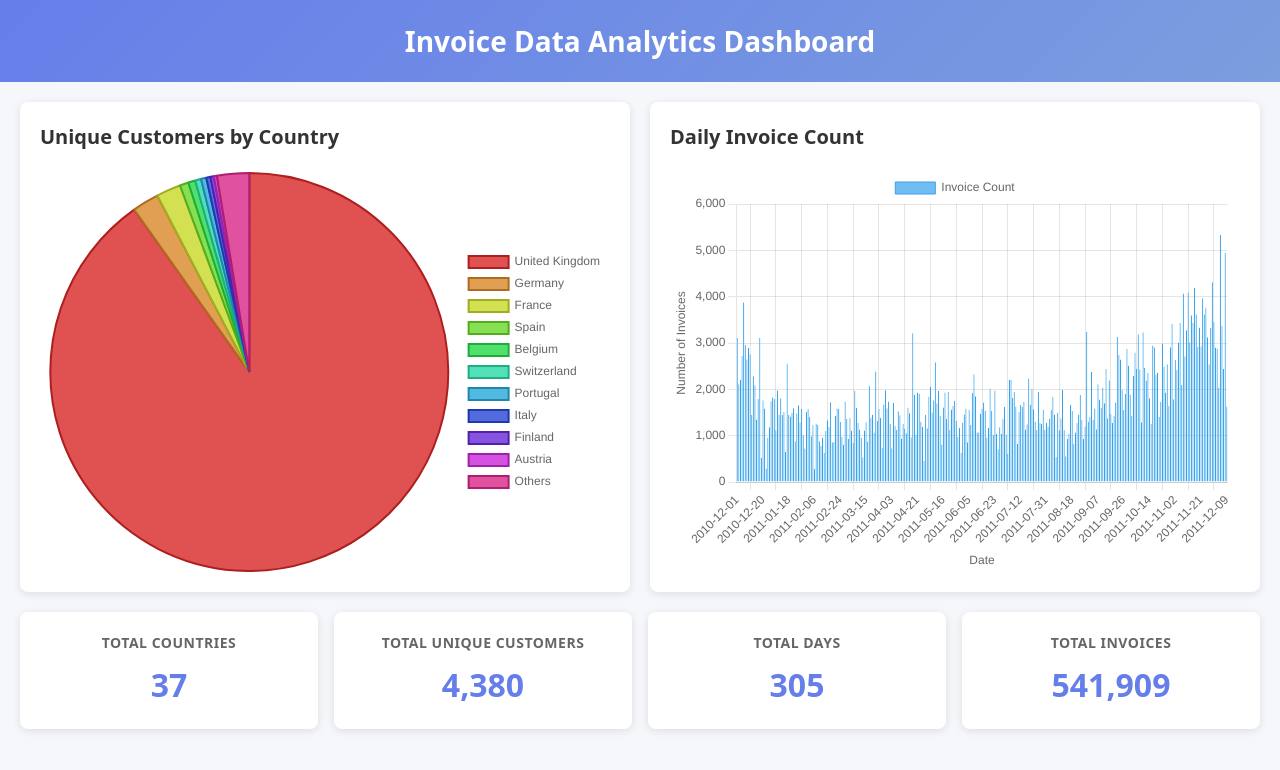
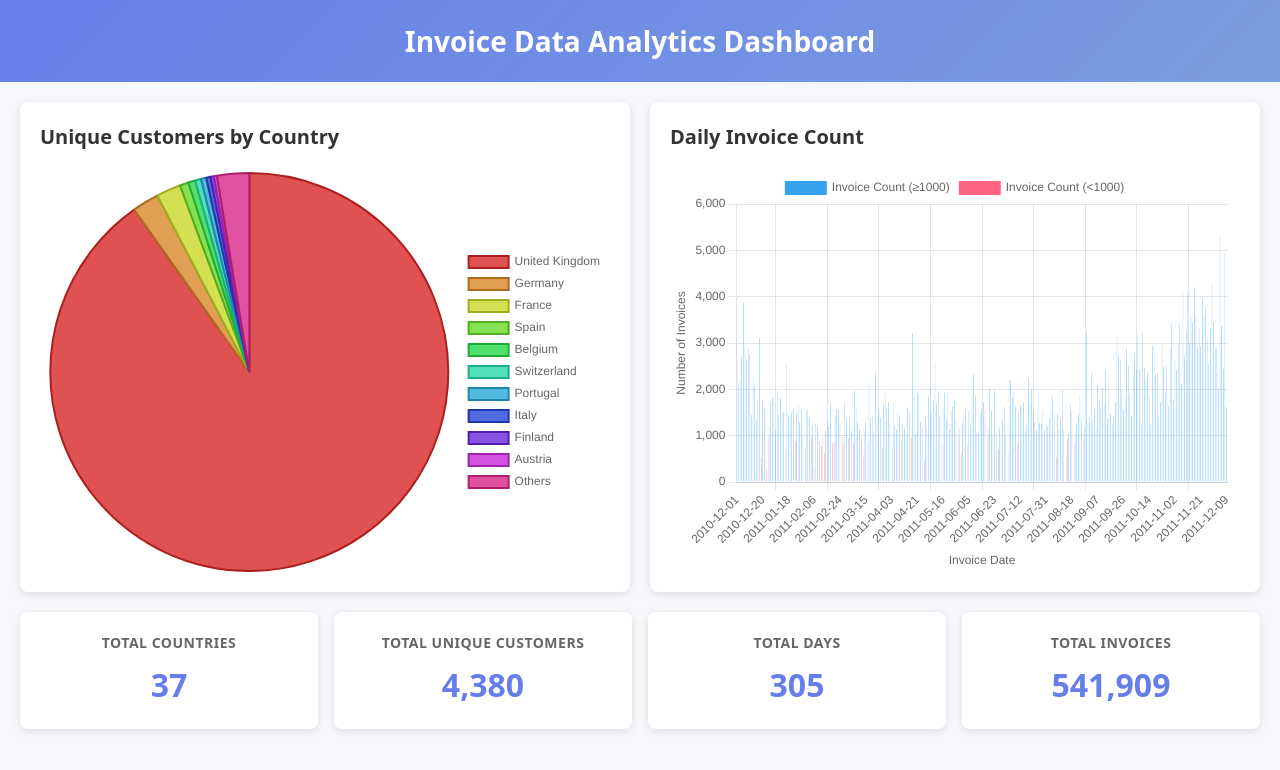
Before and after one commit to GustavoFringgg/chat-app-test, a Vue app: page / in a window 1280 px wide. Shown: the top 770 px of the page. Built offline with nearby package versions, Linux system fonts and the light colour scheme.

Commit message:
version2: add label color in red when count less more 1000

```diff
--- a/src/components/DailyInvoiceBarChart.vue
+++ b/src/components/DailyInvoiceBarChart.vue
@@ -15,12 +15,12 @@ import {
 import type { TDailyInvoiceStats } from "../types/invoice";
 
 ChartJS.register(
-  CategoryScale,
-  LinearScale,
-  BarElement,
-  Title,
-  Tooltip,
-  Legend,
+  CategoryScale, // X 軸（類別軸，用來顯示日期）
+  LinearScale, // Y 軸（線性軸，用來顯示發票數量）
+  BarElement, // 長條圖的長條元素
+  Title, // 圖表標題
+  Tooltip, // 滑鼠 hover 提示框
+  Legend, // 圖例（標籤說明）
 );
 
 const props = defineProps<{
@@ -28,60 +28,74 @@ const props = defineProps<{
 }>();
 
 const chartData = computed<ChartData<"bar">>(() => {
+  //計算長條圖資料
   return {
-    labels: props.data.map((d) => d.date),
+    labels: props.data.map((d) => d.date), // X 軸標籤，取出每一天的日期
     datasets: [
       {
-        label: "Invoice Count",
-        data: props.data.map((d) => d.count),
-        backgroundColor: "rgba(54, 162, 235, 0.7)",
+        label: "Invoice Count (≥1000)", // 藍色標籤
+        data: props.data.map((d) => (d.count >= 1000 ? d.count : null)), // 低於 1000 的給 null（不顯示）
+        backgroundColor: "rgba(54, 162, 235, 1)",
         borderColor: "rgba(54, 162, 235, 1)",
-        borderWidth: 1,
+        borderWidth: 2,
+      },
+      {
+        label: "Invoice Count (<1000)", // 紅色標籤
+        data: props.data.map((d) => (d.count < 1000 ? d.count : null)), // 高於 1000 的給 null
+        backgroundColor: "rgba(255, 99, 132, 1 )",
+        borderColor: "rgba(255, 99, 132, 1)",
+        borderWidth: 2,
       },
     ],
   };
 });
 
-const chartOptions: ChartOptions<"bar"> = {
-  responsive: true,
-  maintainAspectRatio: false,
+const chartOptions = computed<ChartOptions<"bar">>(() => {
+  // 長條圖選項
+  return {
+    responsive: true, // 圖表響應式，會自動調整大小以適應容器
+    maintainAspectRatio: false, // 不維持原始寬高比，讓圖表可以填滿整個容器
     plugins: {
       legend: {
         display: true,
         position: "top",
       },
       tooltip: {
+        // 滑鼠 hover 提示框
         callbacks: {
           label: (context) =>
             `Invoices: ${(context.parsed.y ?? 0).toLocaleString()}`,
         },
       },
     },
+    // === 座標軸設定 ===
     scales: {
       x: {
+        // X 軸（日期）
         title: {
           display: true,
-        text: "Date",
+          text: "Invoice Date", // X 軸標題
         },
         ticks: {
           maxRotation: 45,
           minRotation: 45,
           autoSkip: true,
-        maxTicksLimit: 30,
+          maxTicksLimit: 20,
         },
       },
       y: {
         title: {
           display: true,
-        text: "Number of Invoices",
+          text: "Number of Invoices", // Y 軸標題
         },
-      beginAtZero: true,
+        beginAtZero: true, // Y 軸從接近最小值開始，讓差異更明顯
         ticks: {
           callback: (value) => value.toLocaleString(),
         },
       },
     },
   };
+});
 </script>
 
 <template>
--- a/src/composables/useExcelData.ts
+++ b/src/composables/useExcelData.ts
@@ -25,7 +25,7 @@ export function useExcelData() {
 
     try {
       const baseUrl = import.meta.env.BASE_URL;
-
+      //baseUrl: /chat-app-test/
       // 同時載入兩個 JSON 檔案（並行請求）
       const [countryResponse, dailyResponse] = await Promise.all([
         axios.get<TCountryCustomerStats[]>(`${baseUrl}countryStats.json`),
```
Also changed, not shown: scripts/processExcel.js (+29 -22 lines). Lines whose indentation alone changed are shown as unchanged.
